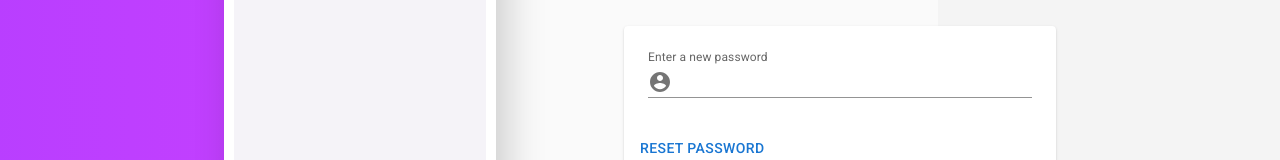
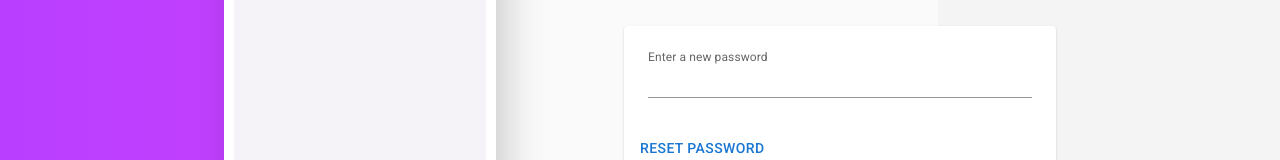
Before and after one commit to AhmedKhalafallah1999/Chatty, a React (Vite) app in the folder client/: page /reset-password/1 in a window 1280 px wide. Shown: the part 300-460 px from the top of the page. Built offline with nearby package versions, Linux system fonts and the light colour scheme; no server answers.

Commit message:
Mustafa Changes

```diff
--- a/client/package.json
+++ b/client/package.json
@@ -13,8 +13,8 @@
     "@emotion/react": "^11.11.1",
     "@emotion/styled": "^11.11.0",
     "@fontsource/roboto": "^5.0.8",
-    "@mui/icons-material": "^5.14.18",
-    "@mui/material": "^5.14.18",
+    "@mui/icons-material": "^5.14.19",
+    "@mui/material": "^5.14.20",
     "axios": "^1.6.2",
     "react": "^18.2.0",
     "react-dom": "^18.2.0",
--- a/client/src/pages/NewPassword.jsx
+++ b/client/src/pages/NewPassword.jsx
@@ -1,4 +1,4 @@
-import { AccountCircle } from "@material-ui/icons";
+// import { AccountCircle } from "@material-ui/icons";
 import {
   Box,
   Button,
@@ -15,6 +15,7 @@ import styled from "@emotion/styled";
 import { toast } from "react-toastify";
 import loader from "../assets/images/loader.gif";
 
+// eslint-disable-next-line no-unused-vars
 const BoxStyled = styled(Box)(({ theme }) => ({
   display: "flex",
   flexDirection: "column",
@@ -60,7 +61,7 @@ const ResetNewPassword = () => {
                     name="password"
                     startAdornment={
                       <InputAdornment position="start">
-                        <AccountCircle />
+                        {/* <AccountCircle /> */}
                       </InputAdornment>
                     }
                   />
--- a/client/src/pages/ResetPassword.jsx
+++ b/client/src/pages/ResetPassword.jsx
@@ -1,4 +1,4 @@
-import { AccountCircle } from "@material-ui/icons";
+// import { AccountCircle } from "@material-ui/icons";
 import {
   Box,
   Button,
@@ -14,6 +14,7 @@ import { Form, useNavigation } from "react-router-dom";
 import styled from "@emotion/styled";
 import { toast } from "react-toastify";
 import loader from "../assets/images/loader.gif";
+// import  AccountCircle from "@mui/icons-material/AccountCircle";
 
 const BoxStyled = styled(Box)(({ theme }) => ({
   display: "flex",
@@ -60,7 +61,7 @@ const ResetPassword = () => {
                     name="email"
                     startAdornment={
                       <InputAdornment position="start">
-                        <AccountCircle />
+                        {/* <AccountCircle /> */}
                       </InputAdornment>
                     }
                   />
```
Also changed, not shown: 1 other file (tests, documents, lock files or other folders).
